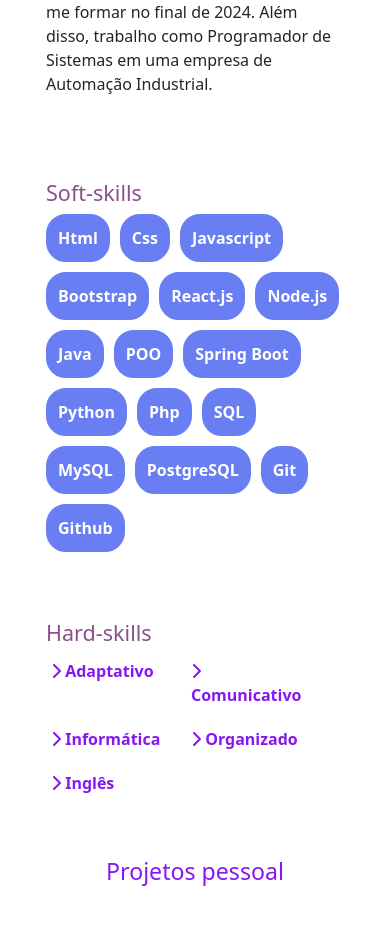
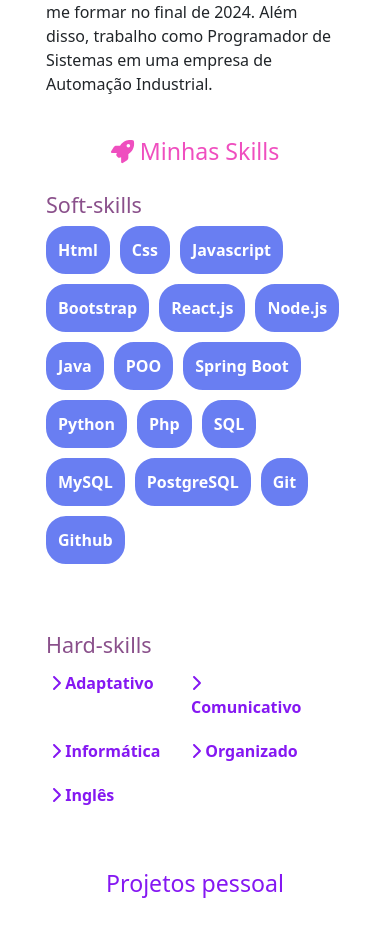
Before and after one commit to Darlison1398/personal-landing-page, a React (Vite) app: page / in a window 390 px wide. Shown: the part 1261-2197 px from the top of the page. Built offline with nearby package versions, Linux system fonts and the light colour scheme.

Commit message:
Nova atualização 23-05-2024

```diff
--- a/src/App.css
+++ b/src/App.css
@@ -11,6 +11,7 @@
     --cl-s: #8518F2;
     --cl-t: #68D7F5;
     --cl-q: #BB35F5;
+    --cl-qiu: #ef4fbf;
 }
 
 body {
@@ -164,7 +165,7 @@
 
 /* container apresentation */
 .box-text{
-    width: 600px;
+    width: 100%;
     padding: 10px;
 }
 
@@ -570,7 +571,6 @@
     }
 
     .box-soft{
-        margin-top: 3em;
         padding: 10px;
     }
 
--- a/src/views/main/components/Apresentation.jsx
+++ b/src/views/main/components/Apresentation.jsx
@@ -3,6 +3,7 @@
 import TextPersonal from "./TextPersonal";
 import SoftSkills from "./SoftSkills";
 import HardSkills from "./HardSkills";
+import UpsHab from "./UpsHab";
 
 function Apresentation(){
 
@@ -10,6 +11,7 @@
         <div className="container">
             <div className="container-apresentation">
                 <TextPersonal />
+                <UpsHab />
                 <SoftSkills />
                 <HardSkills />
             </div>
--- a/src/views/main/components/Projetos.jsx
+++ b/src/views/main/components/Projetos.jsx
@@ -77,8 +77,8 @@
                     <h5>Drsilva Estudos</h5>
                     <p>
                         Página front-end desenvolvida apenas para fins de estudos. Nela, eu faço o
-                        consumo de uma API RESTFUll. Entretanto, a API não está ospedada em um servidor e
-                        por isso não vai ser possível ver o projeto em execução completa.
+                        consumo de uma API RESTFUll. Infelizmente, só vai ser possível ver a parte
+                        front-end.
                     </p>
                     <button id="btn-see" onClick={() => redirectToProject(project.learn)}>
                         Ver projeto &nbsp;<FontAwesomeIcon icon={faArrowRight} />
--- a/src/views/main/components/SoftSkills.jsx
+++ b/src/views/main/components/SoftSkills.jsx
@@ -1,6 +1,6 @@
 function SoftSkills() {
     return (
-        <div className="container">
+        <div className="container mt-3">
             <div className="box-soft">
                 <h4>Soft-skills</h4>
                 <div className="box-elements">
--- /dev/null
+++ b/src/views/main/components/UpsHab.jsx
@@ -0,0 +1,29 @@
+import React, { useState, useEffect } from "react";
+import { FontAwesomeIcon } from '@fortawesome/react-fontawesome';
+import { faRocket } from '@fortawesome/free-solid-svg-icons';
+
+function UpsHab() {
+    const [visible, setVisible] = useState(true);
+
+    useEffect(() => {
+        const interval = setInterval(() => {
+            setVisible((prevVisible) => !prevVisible);
+        }, 1000);
+
+        return () => clearInterval(interval); // Limpa o intervalo quando o componente desmonta
+    }, []);
+
+    const cl = {
+        color: '#ef4fbf'
+    }
+
+    return (
+        <div className="container mt-3">
+            <h3 className="text-center" style={{ visibility: visible ? 'visible' : 'hidden', ...cl }}>
+                <FontAwesomeIcon icon={faRocket} /> Minhas Skills
+            </h3>
+        </div>
+    );
+}
+
+export default UpsHab;
```
